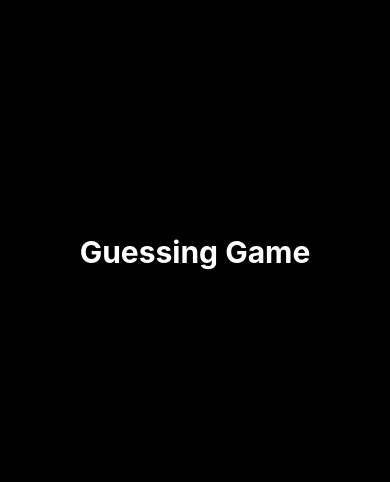
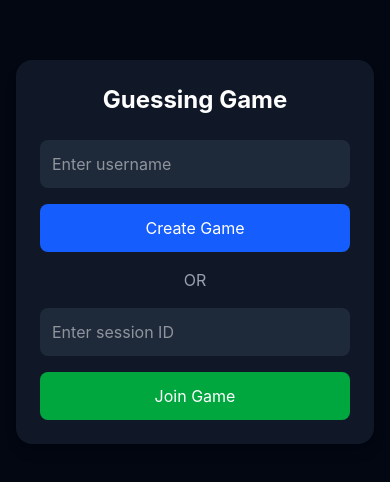
Before and after one commit to Aarif195/altschool-guessing-game, a React (Vite) app in the folder frontend_client/: page / in a window 390 px wide. Shown: the part 170-652 px from the top of the page. Built offline with nearby package versions, Linux system fonts and the light colour scheme; no server answers.

Commit message:
implement responsive game lobby UI with tailwind

```diff
--- a/frontend_client/src/App.tsx
+++ b/frontend_client/src/App.tsx
@@ -1,20 +1,59 @@
-import { useEffect } from "react";
+import { useState } from "react";
 import { socket } from "./socket";
 
 function App() {
-  useEffect(() => {
-    if (socket.connected) {
-      console.log("Connected:", socket.id);
-    }
+  const [username, setUsername] = useState("");
+  const [sessionId, setSessionId] = useState("");
 
-    socket.on("connect", () => {
-      console.log("Connected:", socket.id);
-    });
-  }, []);
+  const createSession = () => {
+    if (!username) return;
+    socket.emit("create_session", { username });
+  };
 
-   return (
-    <div className="min-h-screen flex items-center justify-center bg-black text-white">
-      <h1 className="text-3xl font-bold">Guessing Game</h1>
+  const joinSession = () => {
+    if (!username || !sessionId) return;
+    socket.emit("join_session", { sessionId, username });
+  };
+
+  return (
+    <div className="min-h-screen bg-gray-950 flex items-center justify-center px-4">
+      <div className="w-full max-w-md bg-gray-900 p-6 rounded-2xl shadow-lg">
+        <h1 className="text-2xl font-bold text-white text-center mb-6">
+          Guessing Game
+        </h1>
+
+        <input
+          type="text"
+          placeholder="Enter username"
+          className="w-full p-3 rounded-lg bg-gray-800 text-white mb-4 outline-none"
+          value={username}
+          onChange={(e) => setUsername(e.target.value)}
+        />
+
+        <button
+          onClick={createSession}
+          className="w-full bg-blue-600 hover:bg-blue-700 text-white py-3 rounded-lg mb-4"
+        >
+          Create Game
+        </button>
+
+        <div className="text-center text-gray-400 mb-4">OR</div>
+
+        <input
+          type="text"
+          placeholder="Enter session ID"
+          className="w-full p-3 rounded-lg bg-gray-800 text-white mb-4 outline-none"
+          value={sessionId}
+          onChange={(e) => setSessionId(e.target.value)}
+        />
+
+        <button
+          onClick={joinSession}
+          className="w-full bg-green-600 hover:bg-green-700 text-white py-3 rounded-lg"
+        >
+          Join Game
+        </button>
+      </div>
     </div>
   );
 }
```
